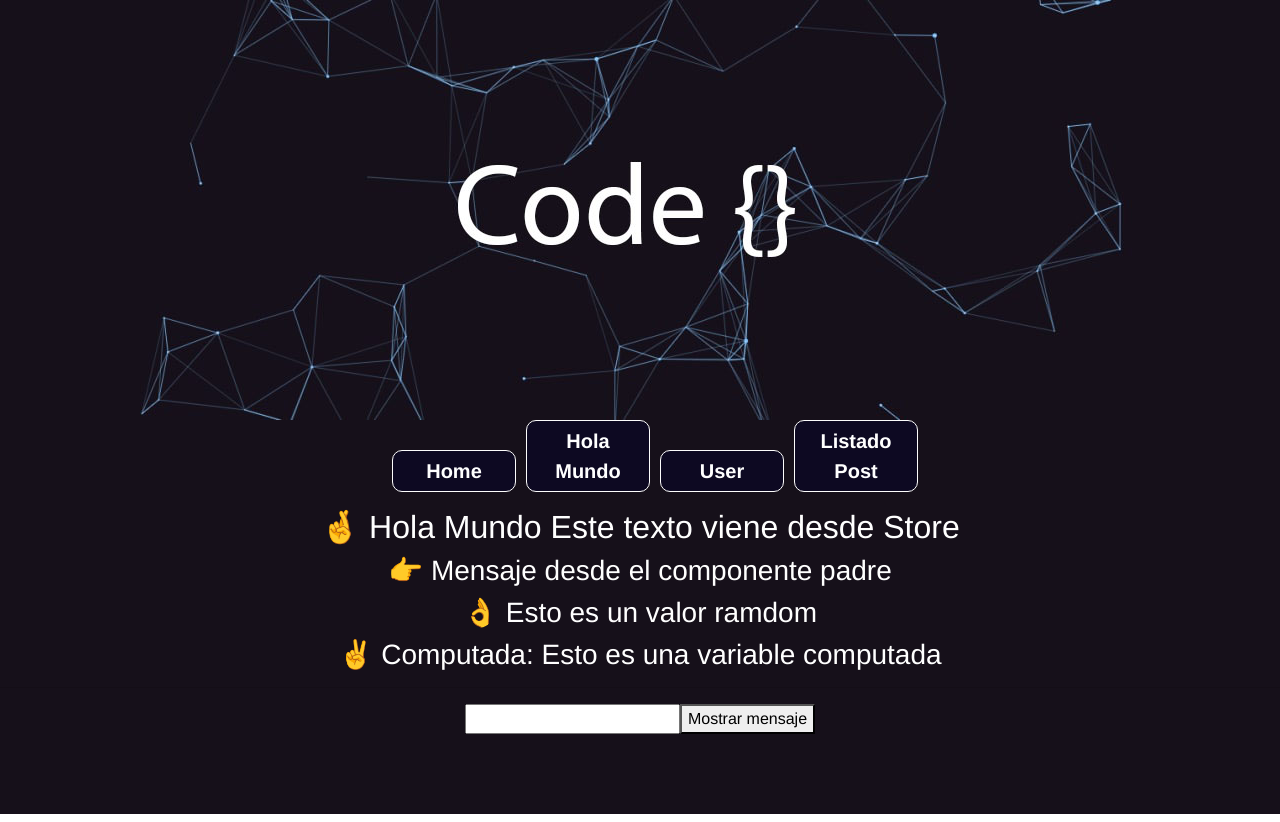
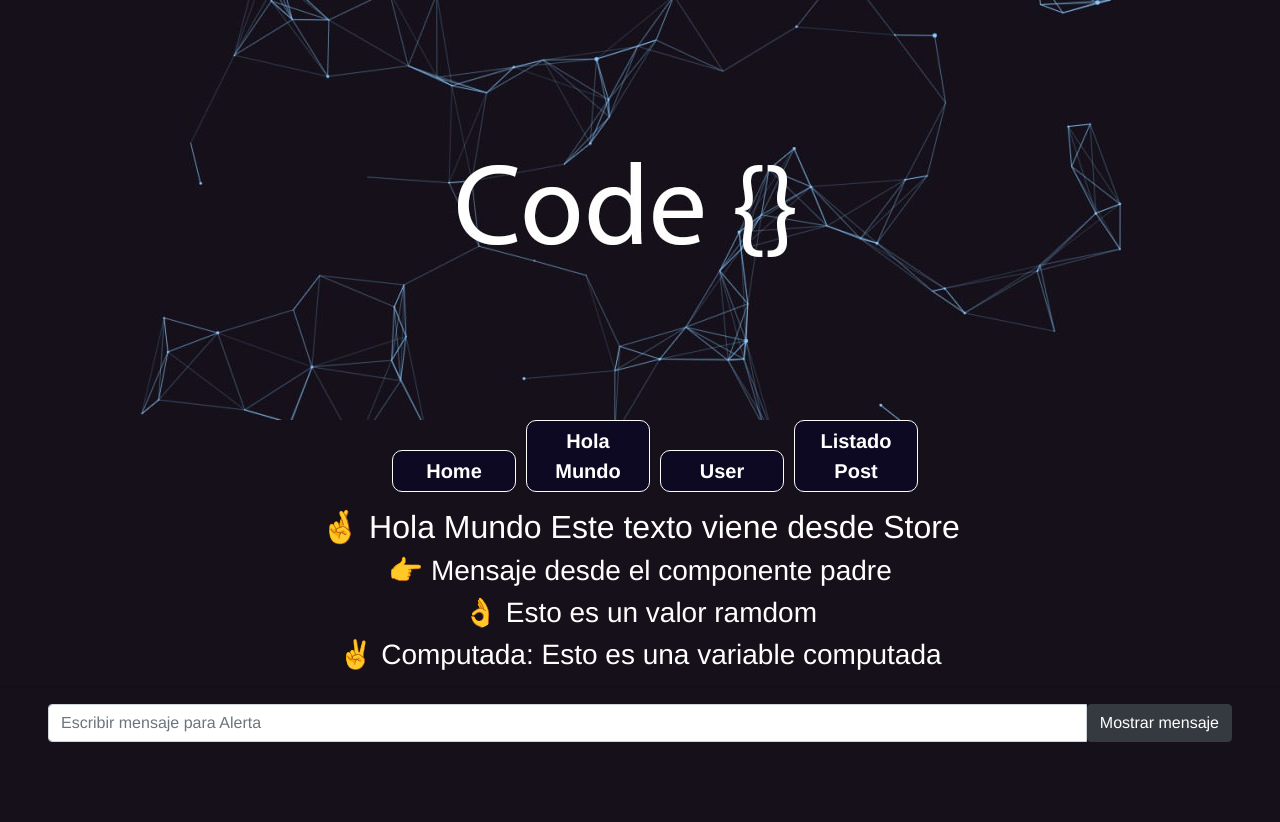
Before and after one commit to andresrueda90/proyectoenvue2, a Vue app: page /helloword in a window 1280 px wide. Built offline with nearby package versions, Linux system fonts and the light colour scheme.

Commit message:
Ajuste nuevo

```diff
--- a/src/components/DataComponente.vue
+++ b/src/components/DataComponente.vue
@@ -4,8 +4,10 @@
         <h3> 👌 {{ titlepersonalizado }}</h3>
         <h3> ✌ {{ contatenarNombre }}</h3>
         <hr>
-        <input type="text" v-model="msjInput" >
-        <button @click="mostarAlerta(msjInput)">Mostrar mensaje</button>
+        <b-input-group class="pl-5 pr-5">
+            <b-form-input type="text" v-model="msjInput" placeholder="Escribir mensaje para Alerta"></b-form-input>
+            <b-button variant="dark" @click="mostarAlerta(msjInput)">Mostrar mensaje</b-button>
+        </b-input-group>
 
     </div>
 
@@ -34,6 +36,7 @@ export default {
     methods:{
         mostarAlerta(parametro){
             alert(parametro);
+            this.msjInput="";
         }
     },
 
```
